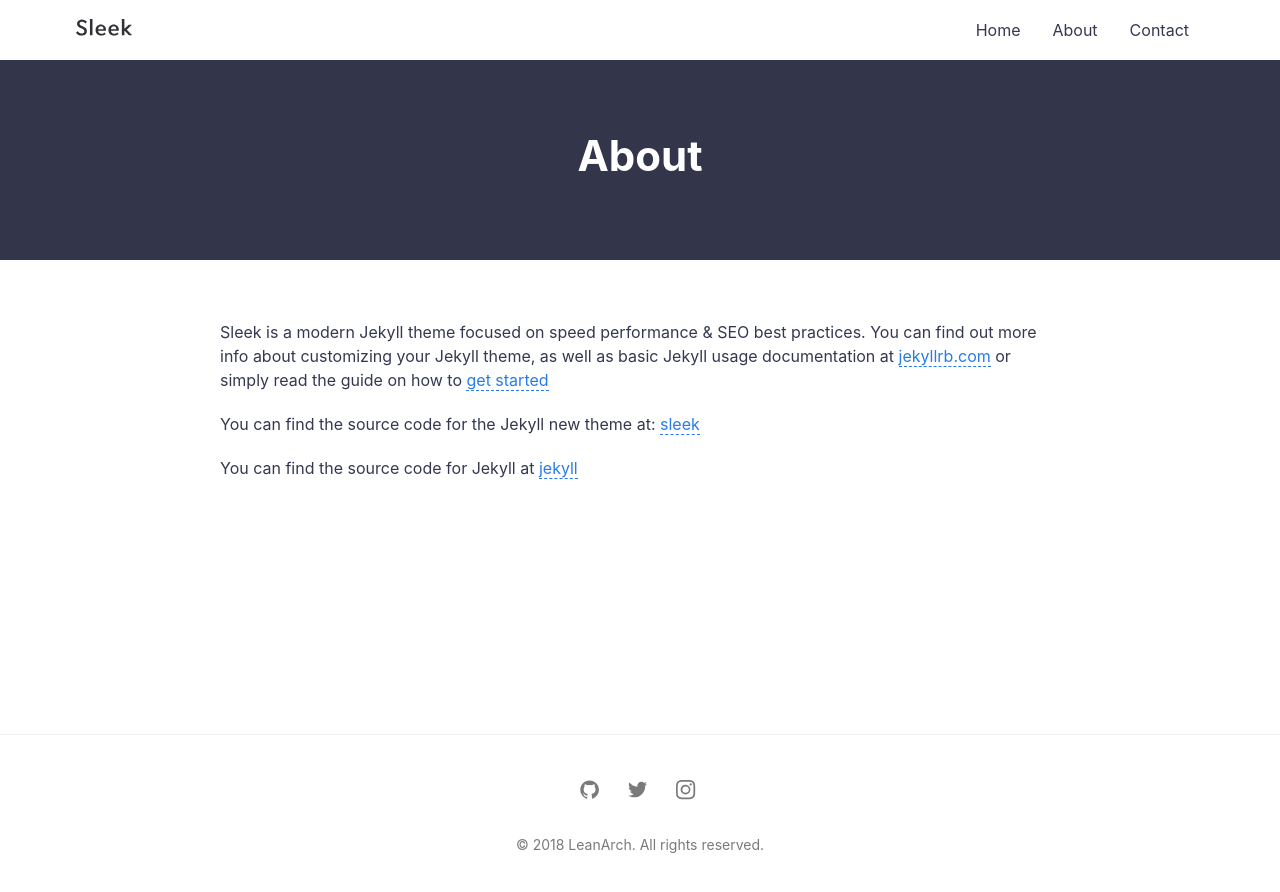
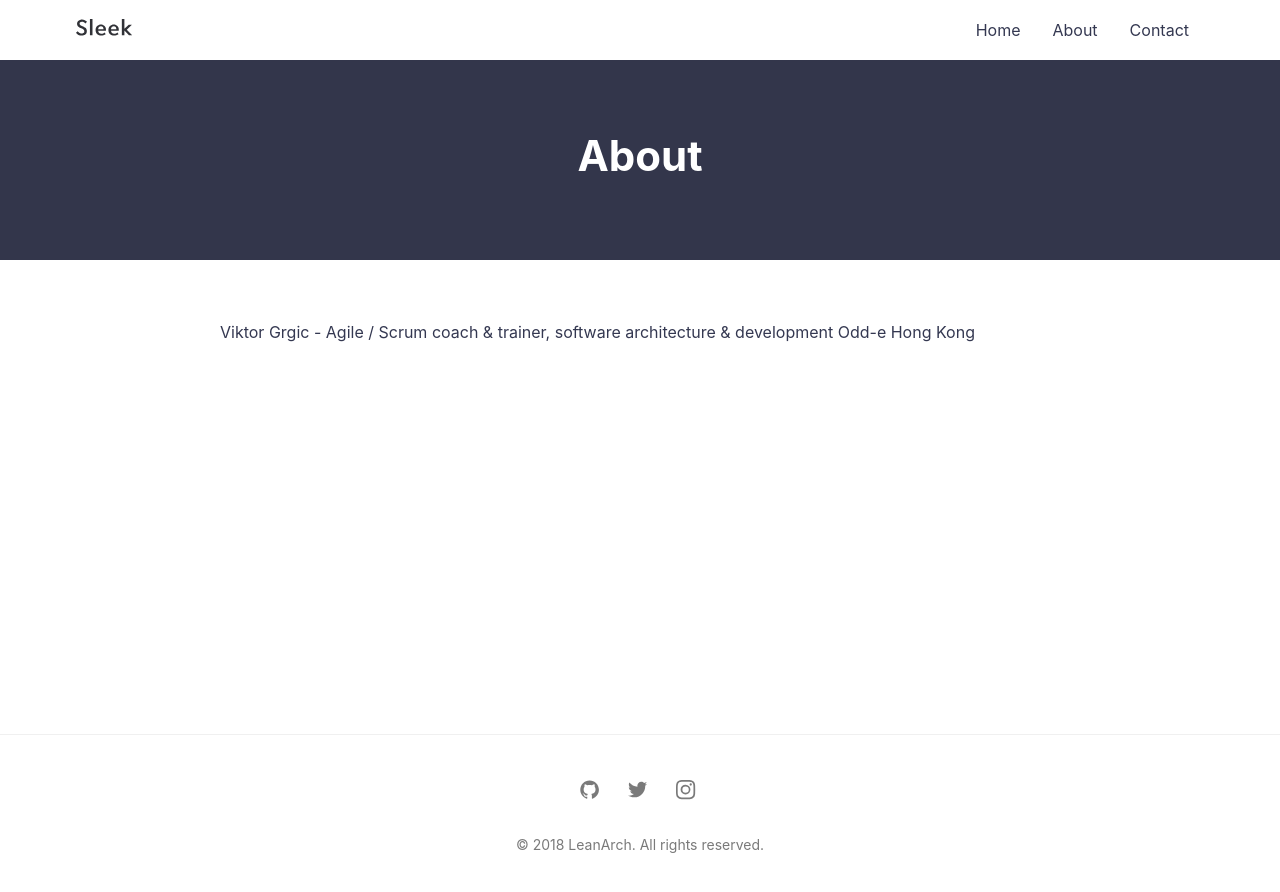
Before and after one commit to vgrgic/vgrgic.github.io, a Jekyll site: the page built from about.md, in a window 1280 px wide. Shown: the top 892 px of the page. Built offline with Jekyll 4.4.1, drawn with Linux system fonts in a browser that asks for light colours.

```diff
--- a/_config.yml
+++ b/_config.yml
@@ -22,7 +22,7 @@ navigation: # Navigation links
   - {name: 'Contact', link: '/contact'}
 
 tagline: >
-  Modern Jekyll theme focused on speed performance &amp; SEO best practices
+  Real world Agile, Scrum, Lean and IT architecture
 
 hero_img: posts/sleek_lg.jpg # Main background image: use the path from /assets/img/ => This will output /assets/img/posts/sleek_lg.jpg
 
--- a/about.md
+++ b/about.md
@@ -4,10 +4,5 @@ title: About
 permalink: /about/
 ---
 
-Sleek is a modern Jekyll theme focused on speed performance & SEO best practices. You can find out more info about customizing your Jekyll theme, as well as basic Jekyll usage documentation at [jekyllrb.com](http://jekyllrb.com/) or simply read the guide on how to [get started](/getting-started)
-
-You can find the source code for the Jekyll new theme at:
-[sleek](https://github.com/janczizikow/sleek)
-
-You can find the source code for Jekyll at
-[jekyll](https://github.com/jekyll/jekyll)
+Viktor Grgic - Agile / Scrum coach & trainer, software architecture & development
+Odd-e Hong Kong
```
